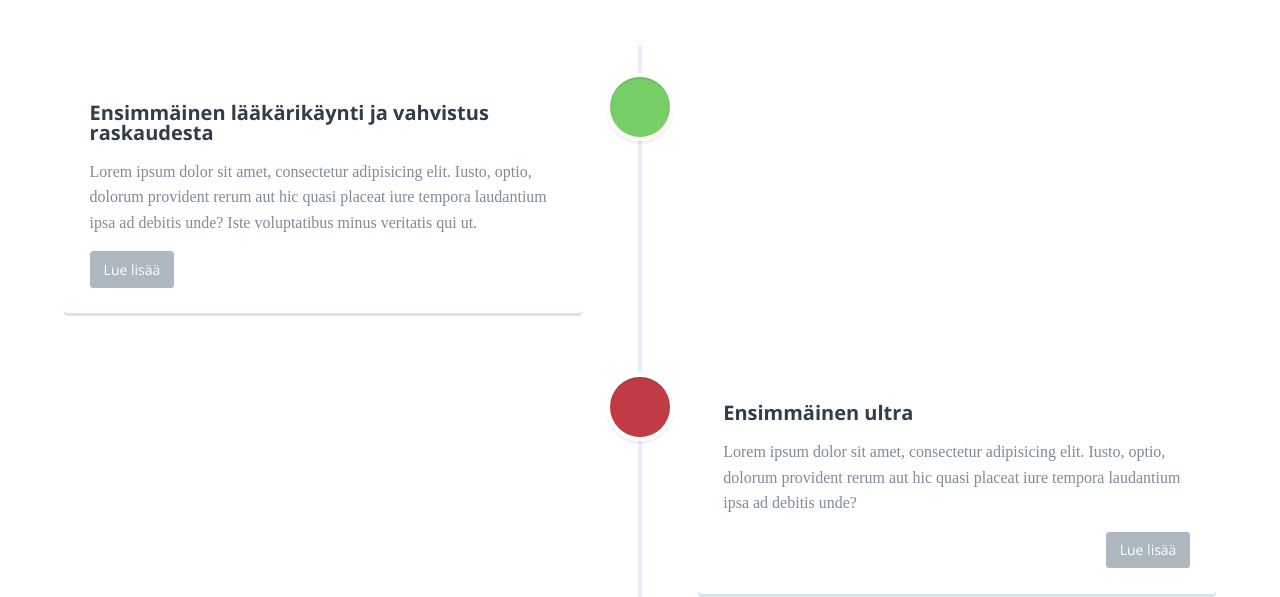
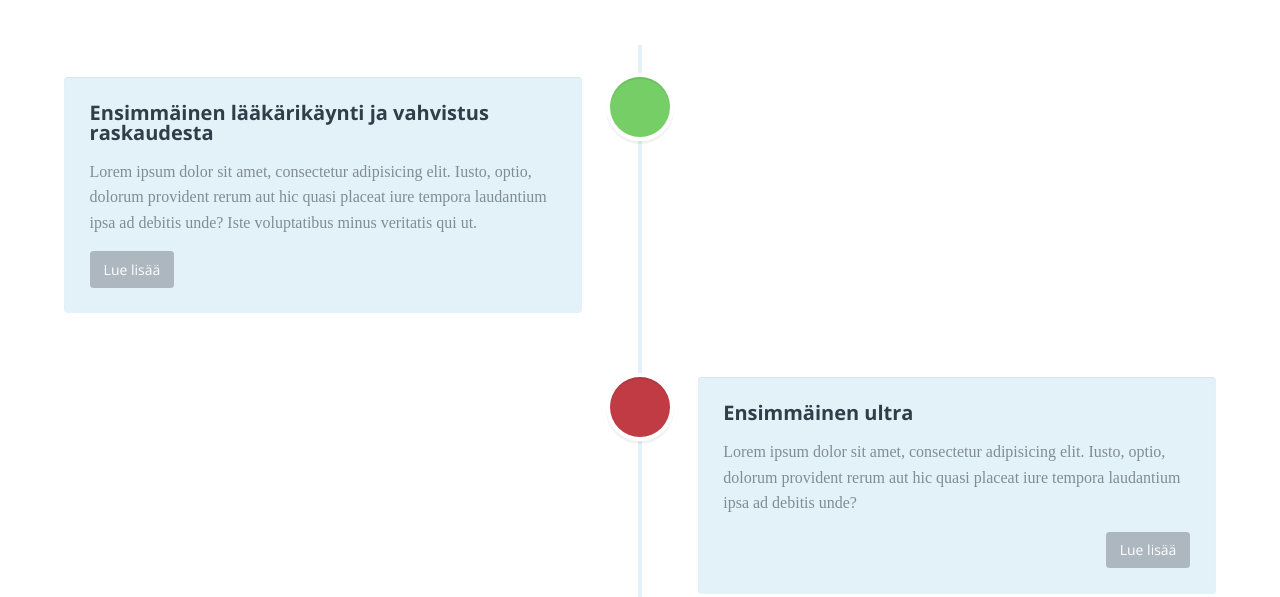
Before and after one commit to eternalD/eternalD.github.io, a plain HTML site: page proto/iframe.html in a window 1280 px wide. Shown: the part 303-900 px from the top of the page. Drawn offline with nearby package versions, Linux system fonts and the light colour scheme; a web font is replaced by a local one.

Commit message:
style fix

```diff
--- a/proto/css/style.css
+++ b/proto/css/style.css
@@ -142,7 +142,7 @@ header h1 {
   width: 40px;
   height: 40px;
   border-radius: 50%;
-  box-shadow: 0 0 0 4px white, inset 0 2px 0 rgba(0, 0, 0, 0.08), 0 3px 0 4px rgba(0, 0, 0, 0.05);
+  box-shadow: 0 0 0 4px #fff, inset 0 2px 0 rgba(0, 0, 0, 0.08), 0 3px 0 4px rgba(0, 0, 0, 0.05);
 }
 .cd-timeline-img img {
   display: block;
@@ -245,10 +245,11 @@ header h1 {
 .cd-timeline-content {
   position: relative;
   margin-left: 60px;
-  background: white;
+  background: #e3f2f8;
   border-radius: 0.25em;
   padding: 1em;
-  box-shadow: 0 3px 0 #d7e4ed;
+  background-color: #e3f2f8;
+  box-shadow: inset 0 1px 1px rgba(0,0,0,0.05);
 }
 .cd-timeline-content:after {
   content: "";
```
